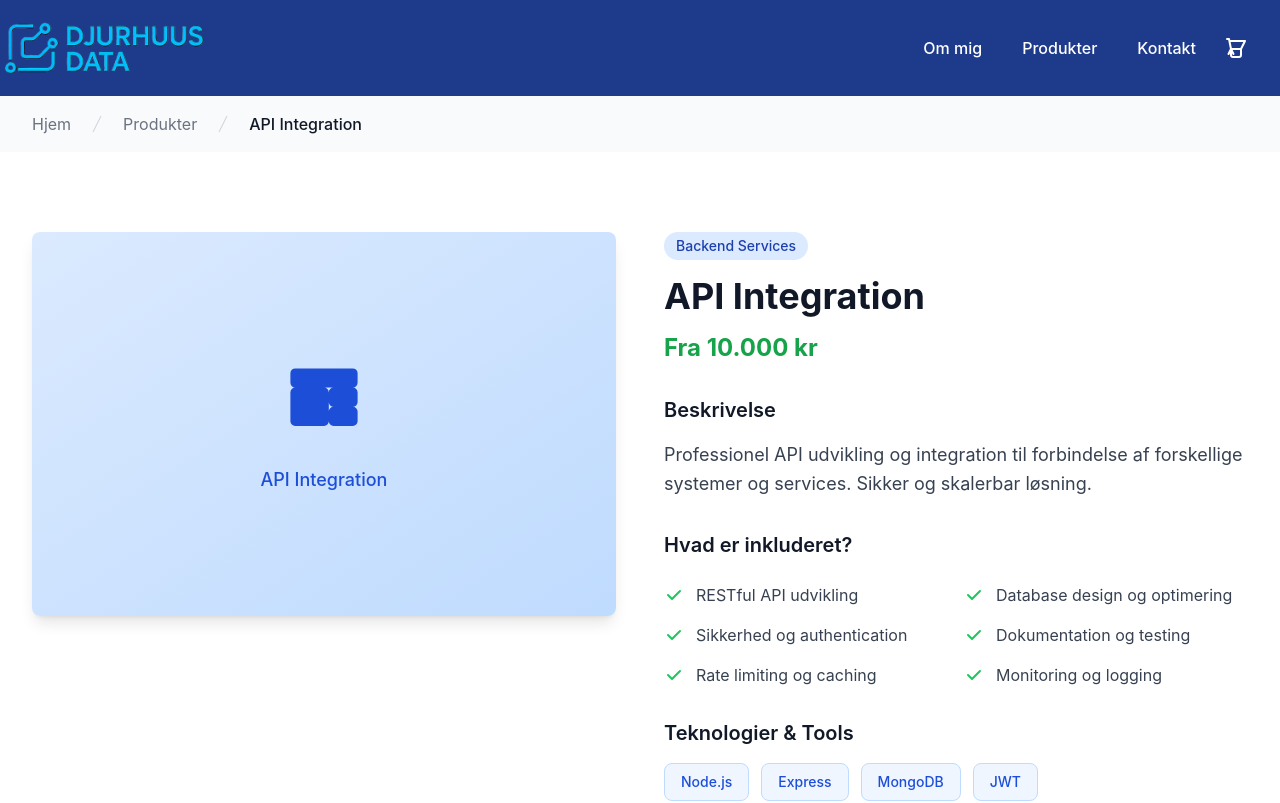
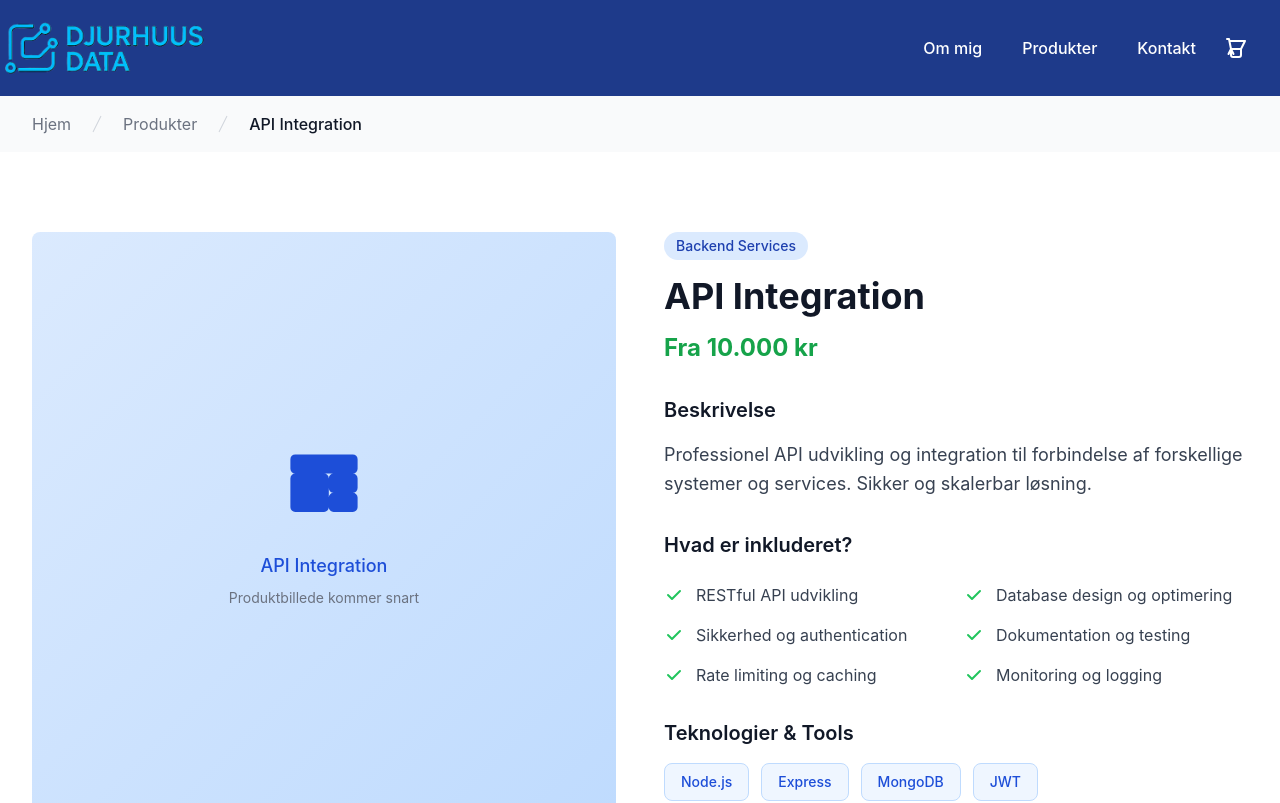
Before and after one commit to ArneDjurhuus/djurhuusdata-website, a React (Vite) app: page /produkt/api-integration in a window 1280 px wide. Shown: the top 803 px of the page. Built offline with nearby package versions, Linux system fonts and the light colour scheme; the HTML template or start-up script is replaced by a standard one.

Commit message:
feat: Add ProductImageGallery component and integrate it into ProductDetail for enhanced image display

```diff
--- a/src/components/ProductDetail.jsx
+++ b/src/components/ProductDetail.jsx
@@ -1,6 +1,7 @@
 /* eslint-disable react/prop-types */
 import { Link } from 'react-router-dom'
 import { useCart } from '../hooks/useCart'
+import ProductImageGallery from './ProductImageGallery'
 
 const ProductDetail = ({ product }) => {
   const { addToCart, isInCart, getCartItem } = useCart()
@@ -59,34 +60,7 @@ const ProductDetail = ({ product }) => {
 
             {/* Product Image */}
             <div className="lg:sticky lg:top-8">
-              <div className={`rounded-lg overflow-hidden shadow-lg ${
-                product.type === 'physical'
-                  ? 'bg-gradient-to-br from-green-100 to-green-200'
-                  : 'bg-gradient-to-br from-blue-100 to-blue-200'
-              }`}>
-                {product.name === "DD-PrivacyPEN" ? (
-                  <img
-                    src="/tailsOS-usb.jpg"
-                    alt={`${product.name} produkt billede`}
-                    className="w-full h-96 object-cover"
-                  />
-                ) : (
-                  <div className={`h-96 flex items-center justify-center ${
-                    product.type === 'physical' ? 'text-green-700' : 'text-blue-700'
-                  }`}>
-                    <div className="text-center">
-                      <svg className="w-24 h-24 mx-auto mb-4" fill="currentColor" viewBox="0 0 20 20">
-                        {product.type === 'physical' ? (
-                          <path fillRule="evenodd" d="M5 2a1 1 0 011 1v1h1a1 1 0 010 2H6v1a1 1 0 01-2 0V6H3a1 1 0 010-2h1V3a1 1 0 011-1zm0 10a1 1 0 011 1v1h1a1 1 0 110 2H6v1a1 1 0 11-2 0v-1H3a1 1 0 110-2h1v-1a1 1 0 011-1zM12 2a1 1 0 01.967.744L14.146 7.2 17.5 9.134a1 1 0 010 1.732L14.146 12.8l-1.179 4.456a1 1 0 01-1.934 0L9.854 12.8 6.5 10.866a1 1 0 010-1.732L9.854 7.2l1.179-4.456A1 1 0 0112 2z" clipRule="evenodd" />
-                        ) : (
-                          <path fillRule="evenodd" d="M3 4a1 1 0 011-1h12a1 1 0 011 1v2a1 1 0 01-1 1H4a1 1 0 01-1-1V4zm0 4a1 1 0 011-1h6a1 1 0 011 1v6a1 1 0 01-1 1H4a1 1 0 01-1-1V8zm8 0a1 1 0 011-1h4a1 1 0 011 1v2a1 1 0 01-1 1h-4a1 1 0 01-1-1V8zm0 4a1 1 0 011-1h4a1 1 0 011 1v2a1 1 0 01-1 1h-4a1 1 0 01-1-1v-2z" clipRule="evenodd" />
-                        )}
-                      </svg>
-                      <p className="text-lg font-medium">{product.name}</p>
-                    </div>
-                  </div>
-                )}
-              </div>
+              <ProductImageGallery product={product} />
             </div>
 
             {/* Product Information */}
--- /dev/null
+++ b/src/components/ProductImageGallery.jsx
@@ -0,0 +1,116 @@
+/* eslint-disable react/prop-types */
+import { useState } from 'react'
+
+const ProductImageGallery = ({ product }) => {
+  const [selectedImageIndex, setSelectedImageIndex] = useState(0)
+
+  // Use images array if available, otherwise fallback to single image logic
+  const images = product.images || [
+    {
+      src: product.name === "DD-PrivacyPEN"
+        ? "/products/tailsOS-usb/tailsOS-usb.jpg"
+        : null,
+      alt: `${product.name}`,
+      isPrimary: true
+    }
+  ].filter(img => img.src) // Remove null images
+
+  const hasMultipleImages = images.length > 1
+
+  return (
+    <div className="space-y-4">
+      {/* Main Image Display */}
+      <div className="aspect-square bg-gray-100 rounded-lg overflow-hidden">
+        {images.length > 0 ? (
+          <img
+            src={images[selectedImageIndex]?.src}
+            alt={images[selectedImageIndex]?.alt}
+            className="w-full h-full object-cover cursor-pointer hover:scale-105 transition-transform duration-300"
+            onClick={() => {
+              // Optional: Add lightbox functionality here
+              console.log('Image clicked - could open lightbox')
+            }}
+          />
+        ) : (
+          <div className={`w-full h-full flex items-center justify-center ${
+            product.type === 'physical'
+              ? 'bg-gradient-to-br from-green-100 to-green-200 text-green-700'
+              : 'bg-gradient-to-br from-blue-100 to-blue-200 text-blue-700'
+          }`}>
+            <div className="text-center">
+              <svg className="w-24 h-24 mx-auto mb-4" fill="currentColor" viewBox="0 0 20 20">
+                {product.type === 'physical' ? (
+                  <path fillRule="evenodd" d="M5 2a1 1 0 011 1v1h1a1 1 0 010 2H6v1a1 1 0 01-2 0V6H3a1 1 0 010-2h1V3a1 1 0 011-1zm0 10a1 1 0 011 1v1h1a1 1 0 110 2H6v1a1 1 0 11-2 0v-1H3a1 1 0 110-2h1v-1a1 1 0 011-1zM12 2a1 1 0 01.967.744L14.146 7.2 17.5 9.134a1 1 0 010 1.732L14.146 12.8l-1.179 4.456a1 1 0 01-1.934 0L9.854 12.8 6.5 10.866a1 1 0 010-1.732L9.854 7.2l1.179-4.456A1 1 0 0112 2z" clipRule="evenodd" />
+                ) : (
+                  <path fillRule="evenodd" d="M3 4a1 1 0 011-1h12a1 1 0 011 1v2a1 1 0 01-1 1H4a1 1 0 01-1-1V4zm0 4a1 1 0 011-1h6a1 1 0 011 1v6a1 1 0 01-1 1H4a1 1 0 01-1-1V8zm8 0a1 1 0 011-1h4a1 1 0 011 1v2a1 1 0 01-1 1h-4a1 1 0 01-1-1V8zm0 4a1 1 0 011-1h4a1 1 0 011 1v2a1 1 0 01-1 1h-4a1 1 0 01-1-1v-2z" clipRule="evenodd" />
+                )}
+              </svg>
+              <p className="text-lg font-medium">{product.name}</p>
+              <p className="text-sm text-gray-500 mt-2">Produktbillede kommer snart</p>
+            </div>
+          </div>
+        )}
+      </div>
+
+      {/* Thumbnail Navigation */}
+      {hasMultipleImages && (
+        <div className="flex space-x-2 overflow-x-auto pb-2">
+          {images.map((image, index) => (
+            <button
+              key={index}
+              onClick={() => setSelectedImageIndex(index)}
+              className={`flex-shrink-0 w-20 h-20 rounded-lg overflow-hidden border-2 transition-all duration-200 ${
+                selectedImageIndex === index
+                  ? 'border-blue-500 ring-2 ring-blue-200'
+                  : 'border-gray-200 hover:border-gray-300'
+              }`}
+              aria-label={`Vis billede ${index + 1} af ${images.length}`}
+            >
+              <img
+                src={image.src}
+                alt={image.alt}
+                className="w-full h-full object-cover"
+              />
+            </button>
+          ))}
+        </div>
+      )}
+
+      {/* Image Counter and Info */}
+      {hasMultipleImages && (
+        <div className="flex justify-between items-center text-sm text-gray-500">
+          <span>{selectedImageIndex + 1} af {images.length} billeder</span>
+          <span className="text-xs">Klik for at se større</span>
+        </div>
+      )}
+
+      {/* Image Navigation Arrows for keyboard accessibility */}
+      {hasMultipleImages && (
+        <div className="flex justify-center space-x-4 mt-2">
+          <button
+            onClick={() => setSelectedImageIndex(Math.max(0, selectedImageIndex - 1))}
+            disabled={selectedImageIndex === 0}
+            className="p-2 rounded-full bg-gray-100 hover:bg-gray-200 disabled:opacity-50 disabled:cursor-not-allowed transition-colors"
+            aria-label="Forrige billede"
+          >
+            <svg className="w-4 h-4" fill="none" stroke="currentColor" viewBox="0 0 24 24">
+              <path strokeLinecap="round" strokeLinejoin="round" strokeWidth={2} d="M15 19l-7-7 7-7" />
+            </svg>
+          </button>
+          <button
+            onClick={() => setSelectedImageIndex(Math.min(images.length - 1, selectedImageIndex + 1))}
+            disabled={selectedImageIndex === images.length - 1}
+            className="p-2 rounded-full bg-gray-100 hover:bg-gray-200 disabled:opacity-50 disabled:cursor-not-allowed transition-colors"
+            aria-label="Næste billede"
+          >
+            <svg className="w-4 h-4" fill="none" stroke="currentColor" viewBox="0 0 24 24">
+              <path strokeLinecap="round" strokeLinejoin="round" strokeWidth={2} d="M9 5l7 7-7 7" />
+            </svg>
+          </button>
+        </div>
+      )}
+    </div>
+  )
+}
+
+export default ProductImageGallery
--- a/src/data/products.js
+++ b/src/data/products.js
@@ -17,48 +17,30 @@ export const physicalProducts = [
     ],
     technologies: ["Tails", "Encryption", "Debian Linux", "Tor-netværket"],
     deliveryTime: "2-3 hverdage",
-    image: "server"
-  },
-//  {
-//    id: 2,
-//    slug: "hosting-server",
-//    name: "Hjemmeside Hosting Server",
-//    category: "Hardware",
-//    type: "physical",
-//    price: "Fra 3.500 kr",
-//    description: "Dedikeret server til hosting af hjemmesider med fuld administration og support. Perfekt til små og mellemstore virksomheder.",
-//    features: [
-//      "24/7 overvågning og support",
-//      "Automatisk backup dagligt",
-//      "SSL-certifikater inkluderet",
-//      "99.9% uptime garanti",
-//      "Fuld root adgang",
-//      "Månedlig rapportering"
-//    ],
-//    technologies: ["Linux", "Apache/Nginx", "MySQL", "PHP"],
-//    deliveryTime: "1-2 uger",
-//    image: "server"
-//  },
-//  {
-//    id: 3,
-//    slug: "network-setup",
-//    name: "Netværk Setup Pakke",
-//    category: "Networking",
-//    type: "physical",
-//    price: "Fra 8.000 kr",
-//    description: "Komplet netværksopsætning for små virksomheder inklusiv router, switch, firewall og WiFi access points.",
-//    features: [
-//      "Professionel router og firewall",
-//      "Managed switch med VLAN support",
-//      "Enterprise WiFi access points",
-//      "Kabelføring og installation",
-//      "Netværk dokumentation",
-//      "3 måneders support inkluderet"
-//    ],
-//    technologies: ["Cisco", "Ubiquiti", "Cat6 Kabler", "PoE"],
-//    deliveryTime: "2-3 uger",
-//    image: "network"
-//  }
+    image: "server",
+    images: [
+      {
+        src: "/products/tailsOS-usb/tailsOS-usb.jpg",
+        alt: "DD-PrivacyPEN USB med TailsOS - Hovedbillede",
+        isPrimary: true
+      },
+      {
+        src: "/products/tailsOS-usb/tailsOS-usb-packaging.jpg",
+        alt: "DD-PrivacyPEN emballage og indhold",
+        isPrimary: false
+      },
+      {
+        src: "/products/tailsOS-usb/tailsOS-usb-details.jpg",
+        alt: "DD-PrivacyPEN detaljer og specifikationer",
+        isPrimary: false
+      },
+      {
+        src: "/products/tailsOS-usb/tailsOS-interface.jpg",
+        alt: "TailsOS interface og desktop",
+        isPrimary: false
+      }
+    ]
+  }
 ]
 
 export const softwareProducts = [
```
